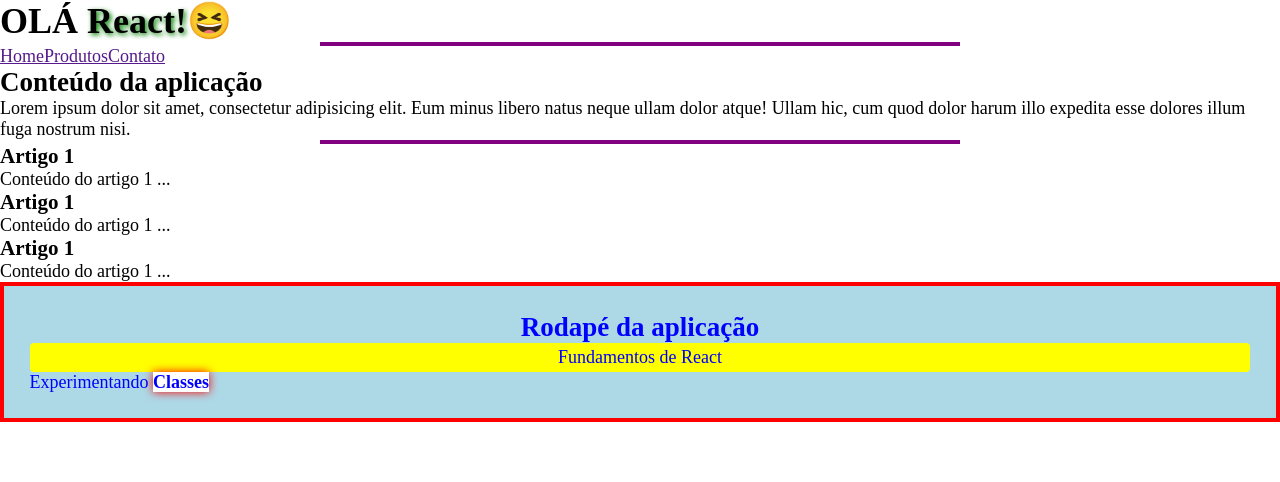
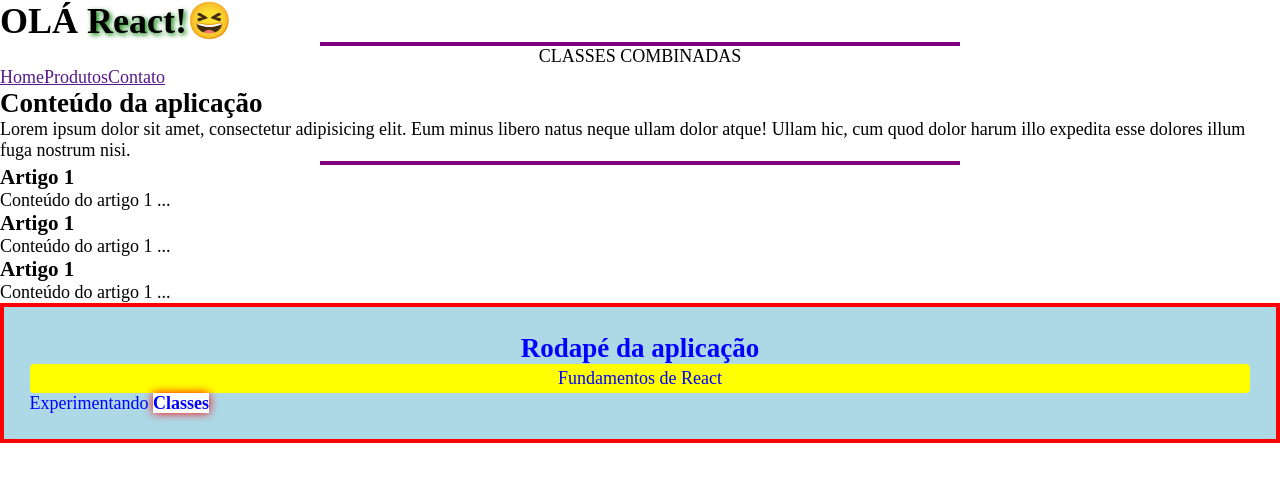
Before and after one commit to VitorGGama/react-fundamentos, a React (Vite) app: page / in a window 1280 px wide. Shown: the top 482 px of the page. Built offline with nearby package versions, Linux system fonts and the light colour scheme.

Commit message:
classes combinadas

```diff
--- a/src/components/Cabecalho.jsx
+++ b/src/components/Cabecalho.jsx
@@ -12,6 +12,9 @@ function Cabecalho() {
         <span className={estilos.sombra}>React!</span>😆
       </h1>
       <hr />
+      <p className={`${estilos["destaque-texto"]} centralizar`}>
+        Classes combinadas
+      </p>
       <Menu />
     </header>
   );
```
